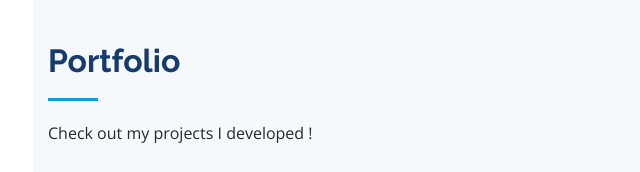
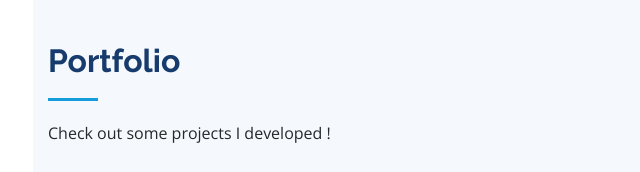
Before and after one commit to alancs90/alancs90.github.io, a plain HTML site: page index.html in a window 1280 px wide. Shown: the part 4160-4332 px from the top of the page, 267-907 px from the left. Drawn offline with nearby package versions, Linux system fonts and the light colour scheme.

Commit message:
portfolio

```diff
--- a/index.html
+++ b/index.html
@@ -461,7 +461,7 @@ skills which I hope to leverage as a Full-Stack Web Developer in any project.
 
         <div class="section-title">
           <h2>Portfolio</h2>
-          <p>Check out my projects I developed !</p>
+          <p>Check out some projects I developed !</p>
         </div>
 
         <div class="row" data-aos="fade-up">
```
